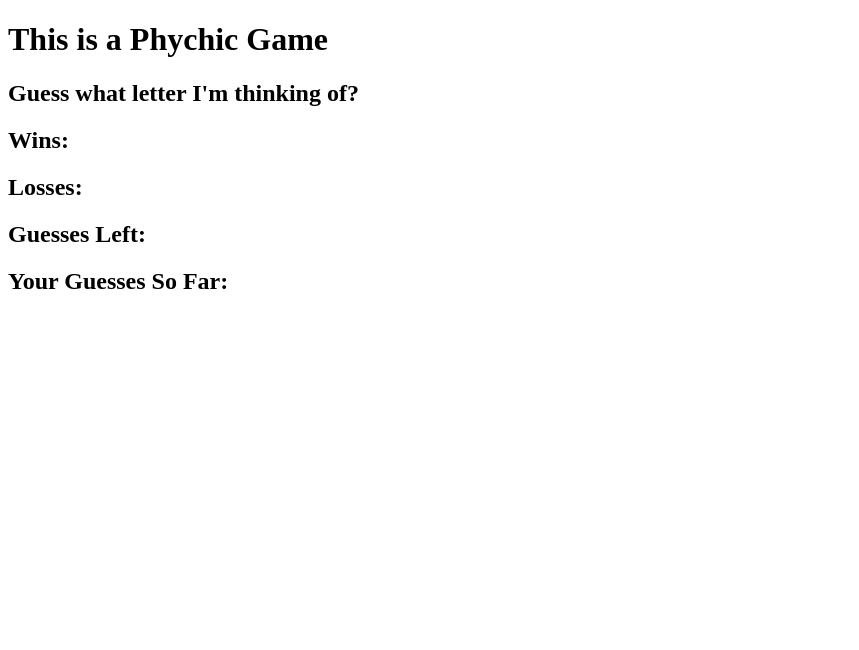
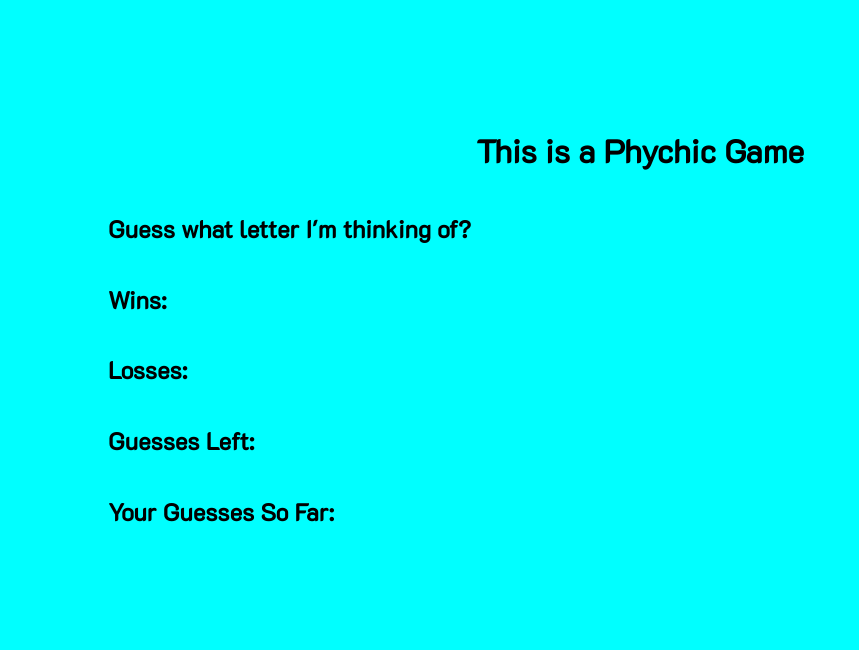
Before and after one commit to Techmama1/psychic-game, a plain HTML site: page index.html in a window 1280 px wide. Shown: the whole page, without its empty margins (0-859 px from the left). Drawn offline with Linux system fonts and the light colour scheme.

Commit message:
adding styling to this app

```diff
--- a/index.html
+++ b/index.html
@@ -2,10 +2,15 @@
 <html lang="en-us">
 <head>
       <meta charset="UTF-8">
+
+
       <title>Psychic Game</title>
+
+      <link rel="stylesheet" href="./style.css">
 </head>
 <body>
 
+    <div class="container">
     <h1>This is a Phychic Game </h1>
 
     <h2>Guess what letter I'm thinking of? </h2>
@@ -17,7 +22,7 @@
     <h2 id="guess"> Guesses Left: </h2>
 
     <h2 id="guessSoFar"> Your Guesses So Far: </h2>
-
+</div>
     <script type="text/javascript">
 
 //You're going to make a game just like the one in the video. Essentially, the app randomly picks a letter, and the user has to guess which letter the app chose. Put the following text on your page:
--- /dev/null
+++ b/style.css
@@ -0,0 +1,17 @@
+@import url('https://fonts.googleapis.com/css?family=K2D');
+
+.container {
+   padding:100px;
+   display: flex;
+   justify-content: center;
+   flex-direction: column;
+   font-family: 'K2D', sans-serif
+}
+body {
+    background-color: aqua;
+    background-image: url("");
+}
+h1 {
+    text-align: center;
+
+}
```
